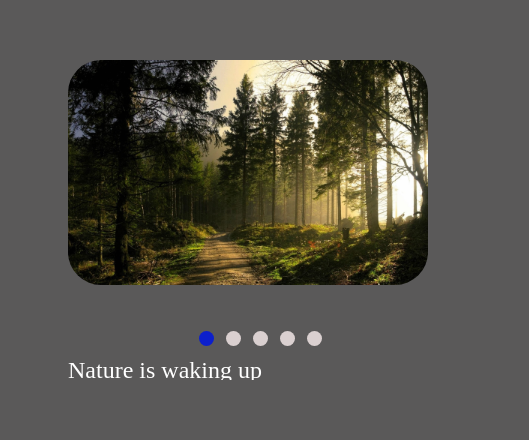
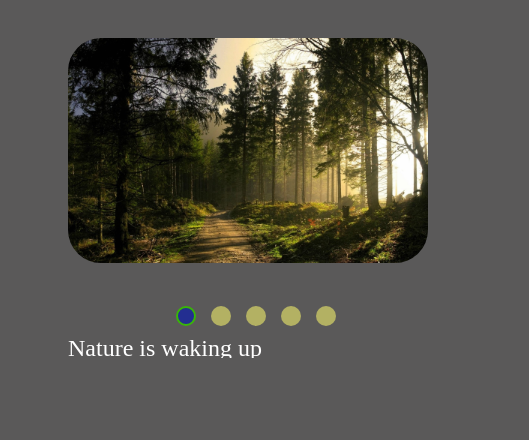
Before and after one commit to oreshkevich/cssMemSlider, a plain HTML site: page cssMemSlider/index.html in a window 390 px wide. Shown: the whole page, 529 px wide, since content can reach past the window. Drawn offline with Linux system fonts and the light colour scheme.

Commit message:
feat: add button large click area (Saturday, Oct 16, 2021 7:08:26 PM

```diff
--- a/cssMemSlider/index.html
+++ b/cssMemSlider/index.html
@@ -43,11 +43,21 @@
         </div>
 
         <div id="slider-dots">
-          <label class="button" for="dot-1"></label>
-          <label class="button" for="dot-2"></label>
-          <label class="button" for="dot-3"></label>
-          <label class="button" for="dot-4"></label>
-          <label class="button" for="dot-5"></label>
+          <label class="button" for="dot-1">
+            <div class="button-item"></div>
+          </label>
+          <label class="button" for="dot-2">
+            <div class="button-item"></div>
+          </label>
+          <label class="button" for="dot-3">
+            <div class="button-item"></div>
+          </label>
+          <label class="button" for="dot-4">
+            <div class="button-item"></div>
+          </label>
+          <label class="button" for="dot-5">
+            <div class="button-item"></div>
+          </label>
         </div>
       </nav>
 
--- a/cssMemSlider/style.css
+++ b/cssMemSlider/style.css
@@ -8,22 +8,23 @@ img {
   display: block;
    max-width: 100%;
    border-radius: 33px;
+   object-fit: cover;
 }
 body {
   min-width: 480px;
-  min-height: 100vh;
+  /* min-height: 100vh; */
   background: rgb(90, 89, 89);
 }
 .container {
   width: 100%;
-  max-width: 1440px;
+  max-width: 1100px;
   margin-left: auto;
   margin-right: auto;
 }
 
 .slider {
-  margin-top: 50px;
-  margin-bottom: 100px;
+ margin-top: 28px;
+ margin-bottom: 54px;
   display: grid;
   grid-template-columns: 1fr;
   grid-gap: 40px;
@@ -31,7 +32,7 @@ body {
 
 #wrap-slider {
 position: relative;
-/* text-align: center; */
+
 top: 10px;
 }
 
@@ -52,10 +53,6 @@ width: 100%;
 overflow: hidden;
 }
 
-
-nav img{
-width: 100%;
-}
 .text-my{
 width: 100%;
 margin-top: 67px;
@@ -98,32 +95,35 @@ margin-left: -400%;
 position: relative;
 top: -30px;
 left: 0;
-margin-right: 0%;
-margin-left: 91%;
-    width: 12%;
+margin-left: 85%;
+width: 17%;
 display: inline-block;
 }
 
-.button{
-border-radius: 10px;
-display: inline-block;
-width: 15px;
-height: 15px;
-background: rgb(218, 208, 208);
-margin-left: 7px;
+.button {
+  display: inline-block;
+  width: 1.5rem;
+  height: 1.5rem;
+  cursor: pointer;
 }
-
-.button:hover{
+.button-item {
+  width: 1.1rem;
+  height: 1.1rem;
+  border-radius: 50%;
+  cursor: pointer;
+  background: rgb(179, 177, 99);
+}
+.button-item:hover{
 background: #259dec;
 }
 
-#dot-1:checked ~ #slider-dots label:nth-child(1),
-#dot-2:checked ~ #slider-dots label:nth-child(2),
-#dot-3:checked ~ #slider-dots label:nth-child(3),
-#dot-4:checked ~ #slider-dots label:nth-child(4),
-#dot-5:checked ~ #slider-dots label:nth-child(5){
-background: #0c1fcc;
-
+#dot-1:checked ~ #slider-dots label:nth-child(1) .button-item,
+#dot-2:checked ~ #slider-dots label:nth-child(2) .button-item,
+#dot-3:checked ~ #slider-dots label:nth-child(3) .button-item,
+#dot-4:checked ~ #slider-dots label:nth-child(4) .button-item,
+#dot-5:checked ~ #slider-dots label:nth-child(5) .button-item{
+background: #232e91;
+border: 0.14rem solid rgb(57, 182, 7);
 }
 
 #slider-one .picture{
@@ -140,7 +140,8 @@ transition: all 1000ms cubic-bezier(0.870, 0.100, 0.175, 1.000);
   }
 
   #slider-dots{
-  margin-left: 88%;
+  margin-left: 85%;
+  width: 16%;
   }
 }
 @media (max-width: 1120px) {
@@ -153,8 +154,8 @@ transition: all 1000ms cubic-bezier(0.870, 0.100, 0.175, 1.000);
 
 
 #slider-dots {
-    margin-left: 85%;
-    width: 15%;
+   margin-left: 82%;
+    width: 19%;
 }
 }
 @media (max-width: 936px) {
@@ -167,8 +168,8 @@ transition: all 1000ms cubic-bezier(0.870, 0.100, 0.175, 1.000);
 
 
 #slider-dots {
-   margin-left: 81%;
-    width: 19%;
+margin-left: 77%;
+    width: 25%;
 
 }
 }
@@ -181,8 +182,8 @@ transition: all 1000ms cubic-bezier(0.870, 0.100, 0.175, 1.000);
   }
 
   #slider-dots {
-    margin-left: 77%;
-    width: 24%;
+   margin-left: 71%;
+    width: 31%;
   }
 }
 @media (max-width: 568px) {
@@ -199,12 +200,15 @@ transition: all 1000ms cubic-bezier(0.870, 0.100, 0.175, 1.000);
 }
 
 #slider-dots {
-  top: -52px;
-  left: -164px;
-  margin-left: 74%;
-  width: 30%;
+ top: -52px;
+    left: -180px;
+    margin-left: 74%;
+    width: 37%;
 }
-
+.button-item {
+    width: 1rem;
+    height: 1rem;
+}
 }
 
 @media (max-width: 470px) {
@@ -216,6 +220,6 @@ transition: all 1000ms cubic-bezier(0.870, 0.100, 0.175, 1.000);
   }
 #slider-dots {
     margin-left: 80%;
-    width: 39%;
+   width: 48%;
 }
 }
```
